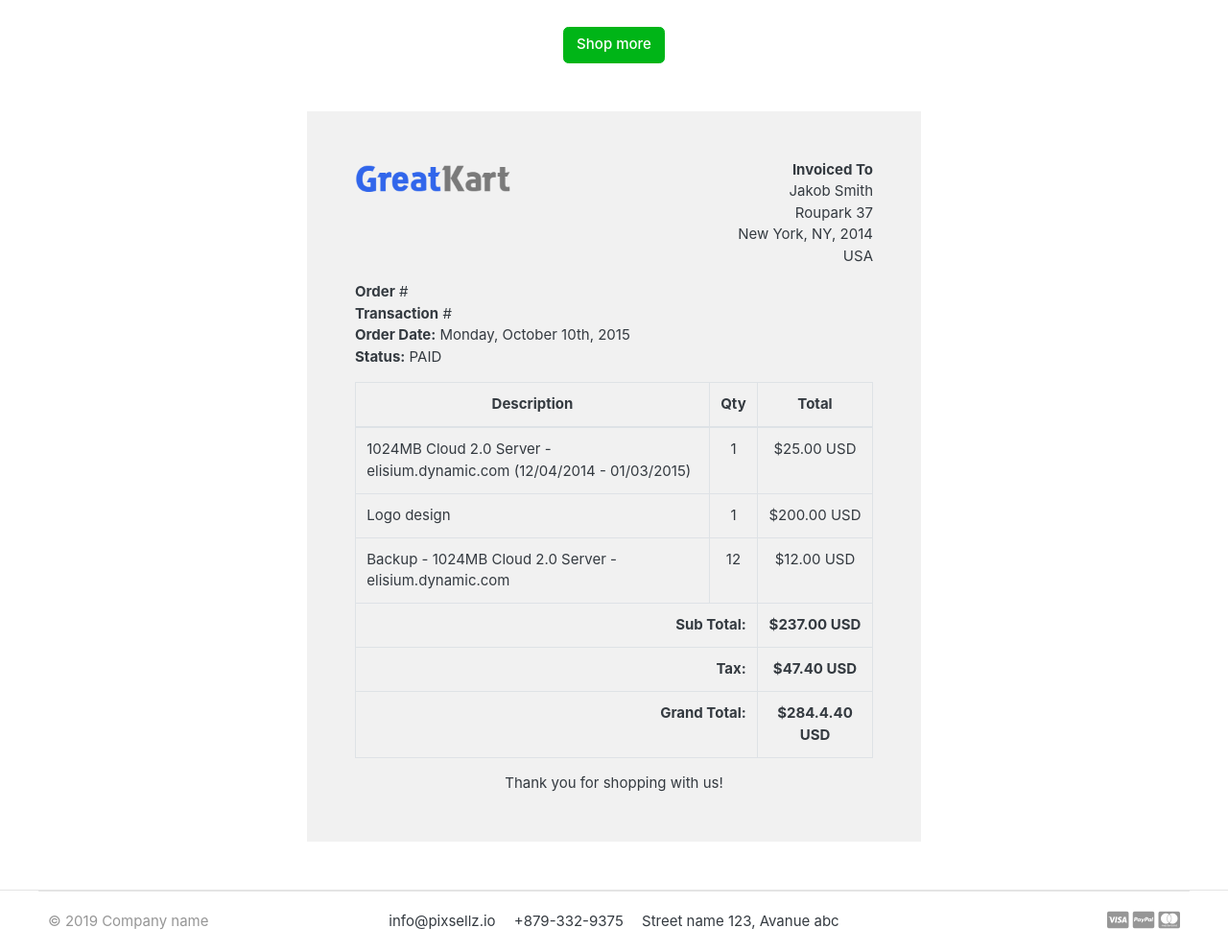
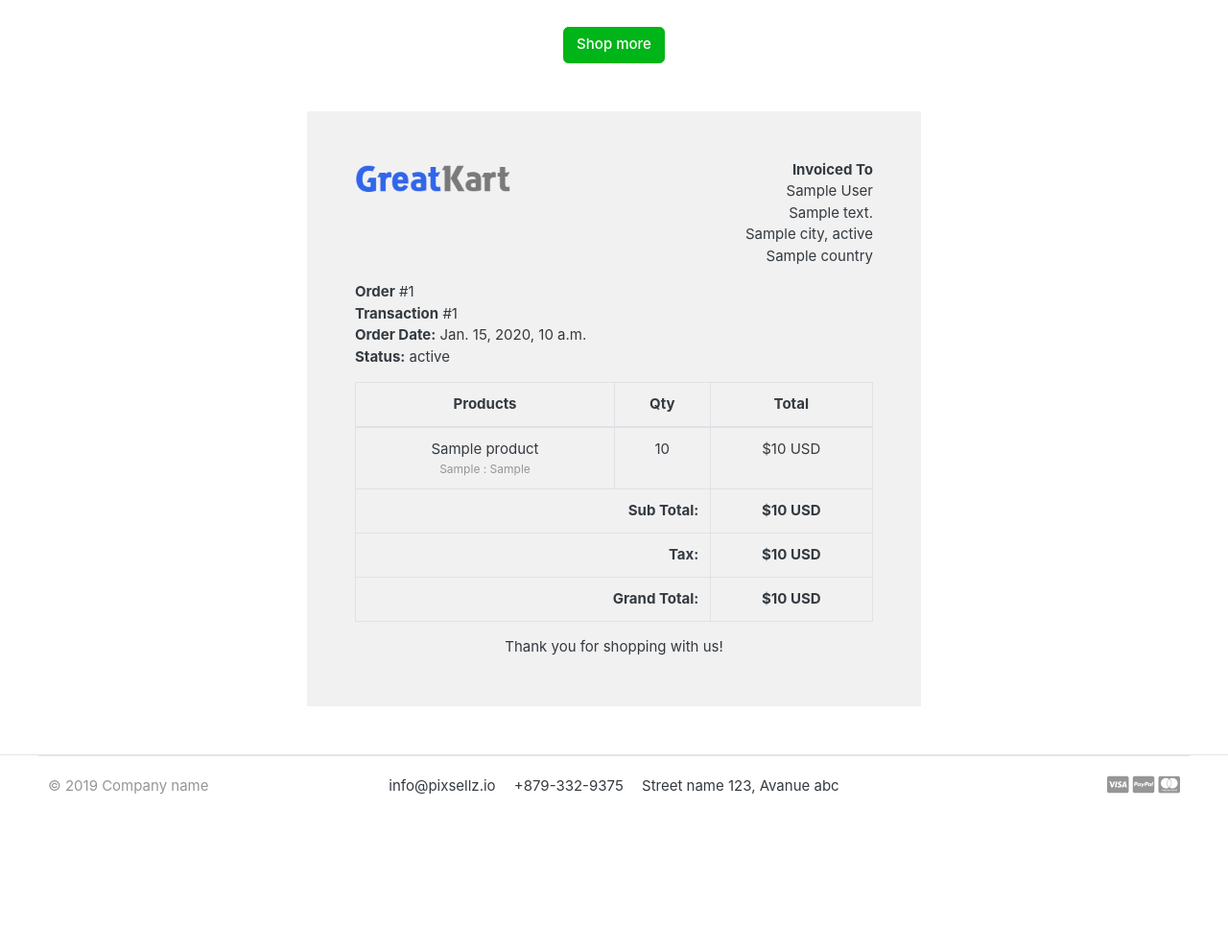
Before and after one commit to Vibhu0412/TecKart-E-commerce-Website, a Django app: template templates/orders/order_complete.html in a window 1280 px wide. Shown: the part 301-1293 px from the top of the page at 96% size. After the commit the page ends 1129 px from the top, so only its background shows below. Run offline with Django 4.2, Linux system fonts and the light colour scheme; the template is opened without the code that fills it: most values are stand-ins (such as "Sample title", 1, 10 or a date in 2020); some libraries are stand-ins or nearby versions; some web fonts are replaced.

Commit message:
Complete Order

```diff
--- a/templates/orders/order_complete.html
+++ b/templates/orders/order_complete.html
@@ -31,10 +31,10 @@
                             <div class="invoice-from">
                                 <ul class="list-unstyled text-right">
                                     <li><strong>Invoiced To</strong></li>
-                                    <li>Jakob Smith</li>
-                                    <li>Roupark 37</li>
-                                    <li>New York, NY, 2014</li>
-                                    <li>USA</li>
+                                    <li>{{order.full_name}} </li>
+                                    <li>{{order.full_address}}</li>
+                                    <li>{{order.city}}, {{order.state}}</li>
+                                    <li>{{order.country}}</li>
                                 </ul>
                             </div>
                         </div>
@@ -44,10 +44,10 @@
                             <div class="invoice-details mt25">
                                 <div class="well">
                                     <ul class="list-unstyled mb0">
-                                        <li><strong>Order</strong> #</li>
-                                        <li><strong>Transaction</strong> #</li>
-                                        <li><strong>Order Date:</strong> Monday, October 10th, 2015</li>
-                                        <li><strong>Status:</strong> PAID</li>
+                                        <li><strong>Order</strong> #{{order_number}}</li>
+                                        <li><strong>Transaction</strong> #{{payment.payment_id}}</li>
+                                        <li><strong>Order Date:</strong> {{order.created_at}}</li>
+                                        <li><strong>Status:</strong> {{payment.status}}</li>
                                     </ul>
                                 </div>
                             </div>
@@ -57,41 +57,42 @@
                                     <table class="table table-bordered">
                                         <thead>
                                             <tr>
-                                                <th class="per70 text-center">Description</th>
+                                                <th class="per70 text-center">Products</th>
                                                 <th class="per5 text-center">Qty</th>
                                                 <th class="per25 text-center">Total</th>
                                             </tr>
                                         </thead>
                                         <tbody>
+                                            {% for item in ordered_products %}
                                             <tr>
-                                                <td>1024MB Cloud 2.0 Server - elisium.dynamic.com (12/04/2014 - 01/03/2015)</td>
-                                                <td class="text-center">1</td>
-                                                <td class="text-center">$25.00 USD</td>
+                                                <td class="text-center">{{item.product.product_name}}
+                                                    <p class="text-muted small">
+                                                        {% if item.variations.all %}
+                                                            {% for item in item.variations.all %}
+                                                                {{ item.variation_category | capfirst }} : {{ item.variation_value | capfirst }}
+                                                                <br>
+                                                            {% endfor %}
+                                                        {% endif %}
+                                                    </p>
+                                                </td>
+                                                <td class="text-center">{{item.quantity}}</td>
+                                                <td class="text-center">${{item.product_price}} USD</td>
                                             </tr>
-                                            <tr>
-                                                <td>Logo design</td>
-                                                <td class="text-center">1</td>
-                                                <td class="text-center">$200.00 USD</td>
-                                            </tr>
-                                            <tr>
-                                                <td>Backup - 1024MB Cloud 2.0 Server - elisium.dynamic.com</td>
-                                                <td class="text-center">12</td>
-                                                <td class="text-center">$12.00 USD</td>
-                                            </tr>
+                                            {% endfor %}
                                         </tbody>
                                         <tfoot>
                                             <tr>
                                                 <th colspan="2" class="text-right">Sub Total:</th>
-                                                <th class="text-center">$237.00 USD</th>
+                                                <th class="text-center">${{sub_total}} USD</th>
                                             </tr>
                                             <tr>
                                                 <th colspan="2" class="text-right">Tax:</th>
-                                                <th class="text-center">$47.40 USD</th>
+                                                <th class="text-center">${{order.tax}} USD</th>
                                             </tr>
 
                                             <tr>
                                                 <th colspan="2" class="text-right">Grand Total:</th>
-                                                <th class="text-center">$284.4.40 USD</th>
+                                                <th class="text-center">${{order.order_total}} USD</th>
                                             </tr>
                                         </tfoot>
                                     </table>
--- a/templates/store/checkout.html
+++ b/templates/store/checkout.html
@@ -92,7 +92,6 @@
                                         <figcaption class="info">
                                             <a href="{{ cart_item.product.get_url }}" class="title text-dark">{{ cart_item.product.product_name }}</a>
                                             <p class="text-muted small">
-
                                                 {% if cart_item.variations.all %}
                                                     {% for item in cart_item.variations.all %}
                                                         {{ item.variation_category | capfirst }} : {{ item.variation_value | capfirst }}
```
Also changed, not shown: orders/views.py (+26 -1 lines), db.sqlite3.
